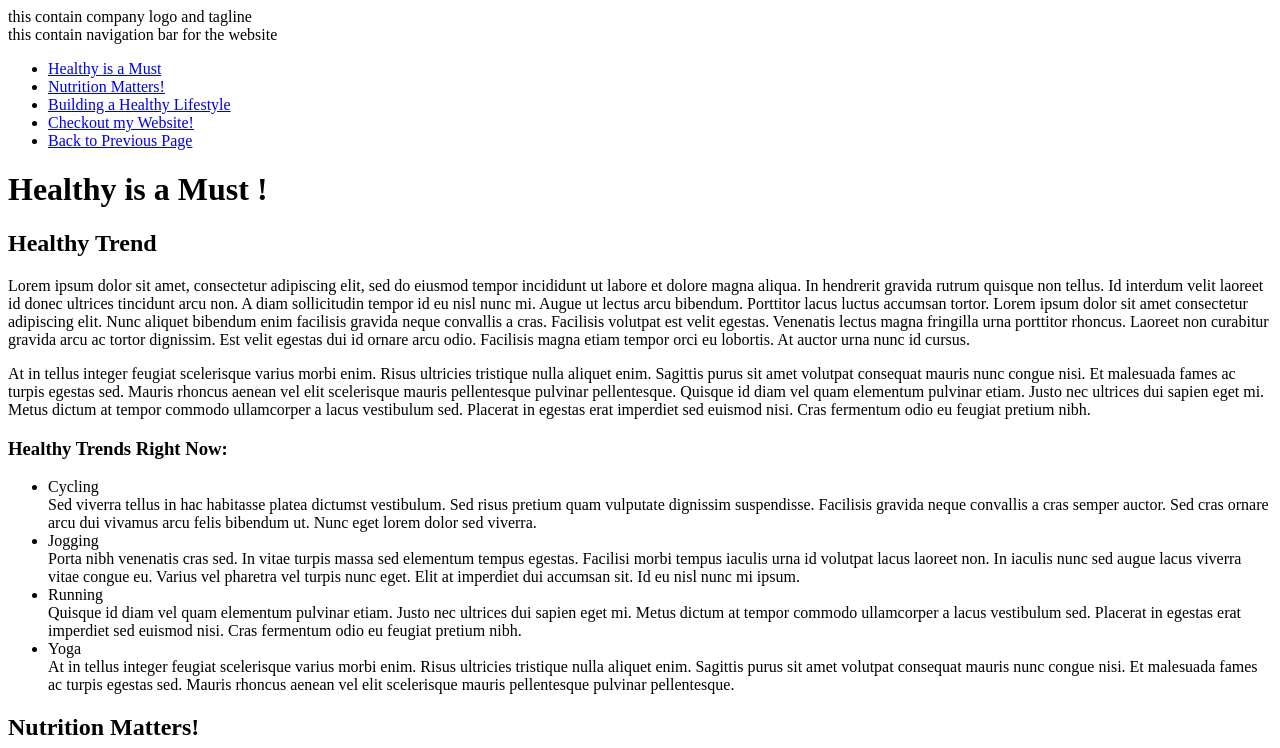
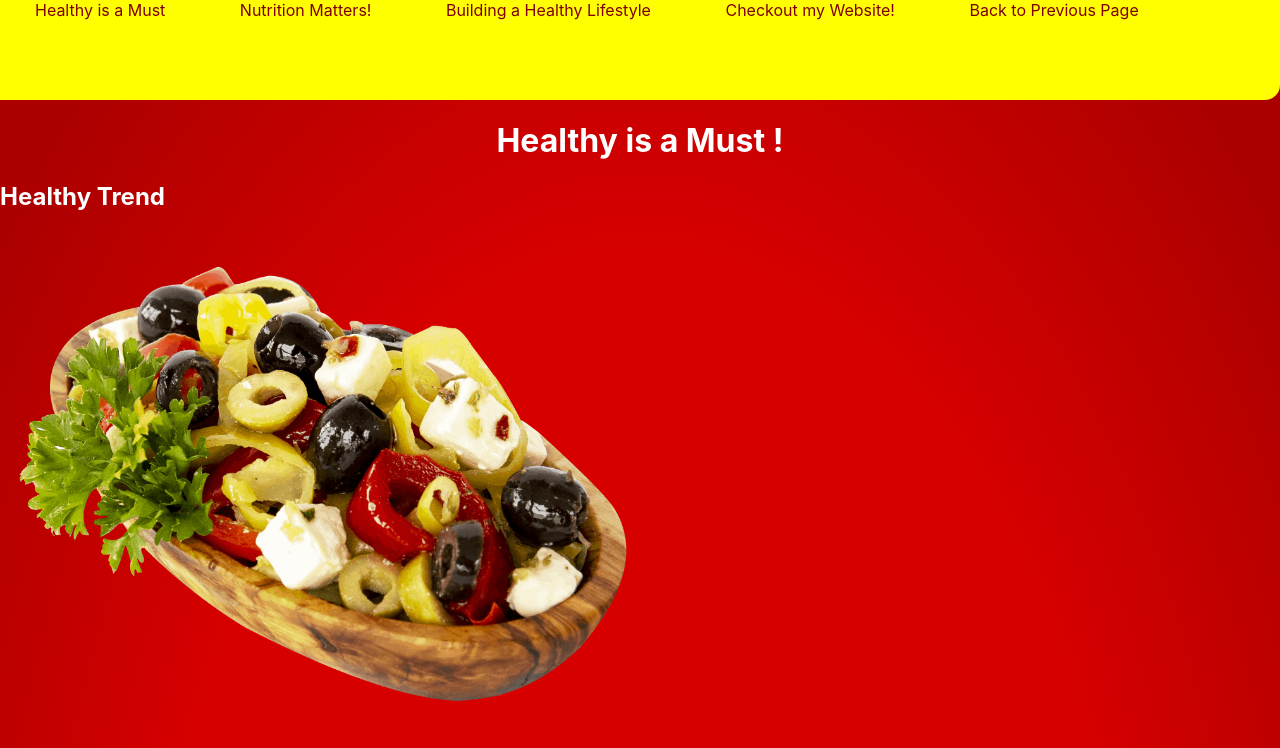
Before and after one commit to yusufalim10/coursera-101, a plain HTML site: page Articles/index.html in a window 1280 px wide. Shown: the top 748 px of the page. Drawn offline with Linux system fonts and the light colour scheme.

Commit message:
Add more stuff

```diff
--- a/Articles/index.html
+++ b/Articles/index.html
@@ -3,22 +3,43 @@
     <head>
         <meta charset="utf-8">
         <title>Live the healthy way</title>
+        <link rel="stylesheet" href="styles.css">
+
+        <style>
+         .NavButton {
+        color: maroon;
+        margin: 25px 10px 25px 10px;
+        padding: 15px;
+        width: 50px;
+        box-sizing: border-box;
+        text-decoration: none;
+         }
+
+         #top {
+            text-align: center;
+         }
+
+
+        img.GreekSalad {
+        align-content: center;
+        }
+    </style>
     </head>
     <body>
         <header>
-            <div>this contain company logo and tagline</div>
-            <nav>this contain navigation bar for the website</nav>
+            <div></div>
+            <div></div>
+            <nav> <span class="NavButton"><a href="#section1">Healthy is a Must</a></span>
+                <span class="NavButton"><a href="#section2">Nutrition Matters!</a></span>
+                <span class="NavButton"><a href="#section3">Building a Healthy Lifestyle</a></span>
+                <span class="NavButton"><a href="#Bottom">Checkout my Website!</a></span>
+                <span class="NavButton"><a href="../index.html">Back to Previous Page</a></span></nav>
         </header>
-        <ul>
-            <li><a href="#section1">Healthy is a Must</a></li>
-            <li><a href="#section2">Nutrition Matters!</a></li>
-            <li><a href="#section3">Building a Healthy Lifestyle</a></li>
-            <li><a href="#Bottom">Checkout my Website!</a></li>
-            <li><a href="../index.html">Back to Previous Page</a></li>
-        </ul>
         <h1 id="top">Healthy is a Must !</h1>
         <section id="section1">
-            <h2>Healthy Trend</h2>
+            <h2 class="Part1">Healthy Trend</h2>
+            <div style="align-content: center;">
+            <img src="../images/Greek-Salad.png" width="650" height="500" align-content: center;></div>
             <p>Lorem ipsum dolor sit amet, consectetur adipiscing elit, sed do eiusmod tempor incididunt ut labore et dolore magna aliqua. In hendrerit gravida rutrum quisque non tellus. Id interdum velit laoreet id donec ultrices tincidunt arcu non. A diam sollicitudin tempor id eu nisl nunc mi. Augue ut lectus arcu bibendum. Porttitor lacus luctus accumsan tortor. Lorem ipsum dolor sit amet consectetur adipiscing elit. Nunc aliquet bibendum enim facilisis gravida neque convallis a cras. Facilisis volutpat est velit egestas. Venenatis lectus magna fringilla urna porttitor rhoncus. Laoreet non curabitur gravida arcu ac tortor dignissim. Est velit egestas dui id ornare arcu odio. Facilisis magna etiam tempor orci eu lobortis. At auctor urna nunc id cursus.</p>
             <p>At in tellus integer feugiat scelerisque varius morbi enim. Risus ultricies tristique nulla aliquet enim. Sagittis purus sit amet volutpat consequat mauris nunc congue nisi. Et malesuada fames ac turpis egestas sed. Mauris rhoncus aenean vel elit scelerisque mauris pellentesque pulvinar pellentesque. Quisque id diam vel quam elementum pulvinar etiam. Justo nec ultrices dui sapien eget mi. Metus dictum at tempor commodo ullamcorper a lacus vestibulum sed. Placerat in egestas erat imperdiet sed euismod nisi. Cras fermentum odio eu feugiat pretium nibh.</p>
             <h3>Healthy Trends Right Now:</h3>
--- /dev/null
+++ b/Articles/styles.css
@@ -0,0 +1,35 @@
+body {
+    background: radial-gradient(63.04% 63.04% at 50% 50%, #D70000 60.46%, #AC0000 100%);
+    color: white;
+    font-family: neuton, inter, sans-serif;
+    margin: 0;
+}
+
+header {
+    background-color: yellow;
+    color: white;
+    margin: 0;
+    height: 100px;
+    border-radius: 0px 0px 15px 0px;
+    overflow: visible;
+     }
+
+a:link, a:visited {
+    text-align: center;
+    padding: 5px;
+    margin: 5px;
+    text-decoration: none;
+    color: maroon;
+    box-sizing: border-box;
+
+}
+ a:hover {
+color: blueviolet;
+text-align: center;
+margin: 5px;
+font-size: 1.5em;
+padding: 5px;
+width: 250px;
+box-sizing: border-box;
+text-decoration: none;
+ }
```
Also changed, not shown: images/Greek-Salad.png (added), images/Meat Soup.png (added), images/ramen.png (added), images/sushi.png (added).
